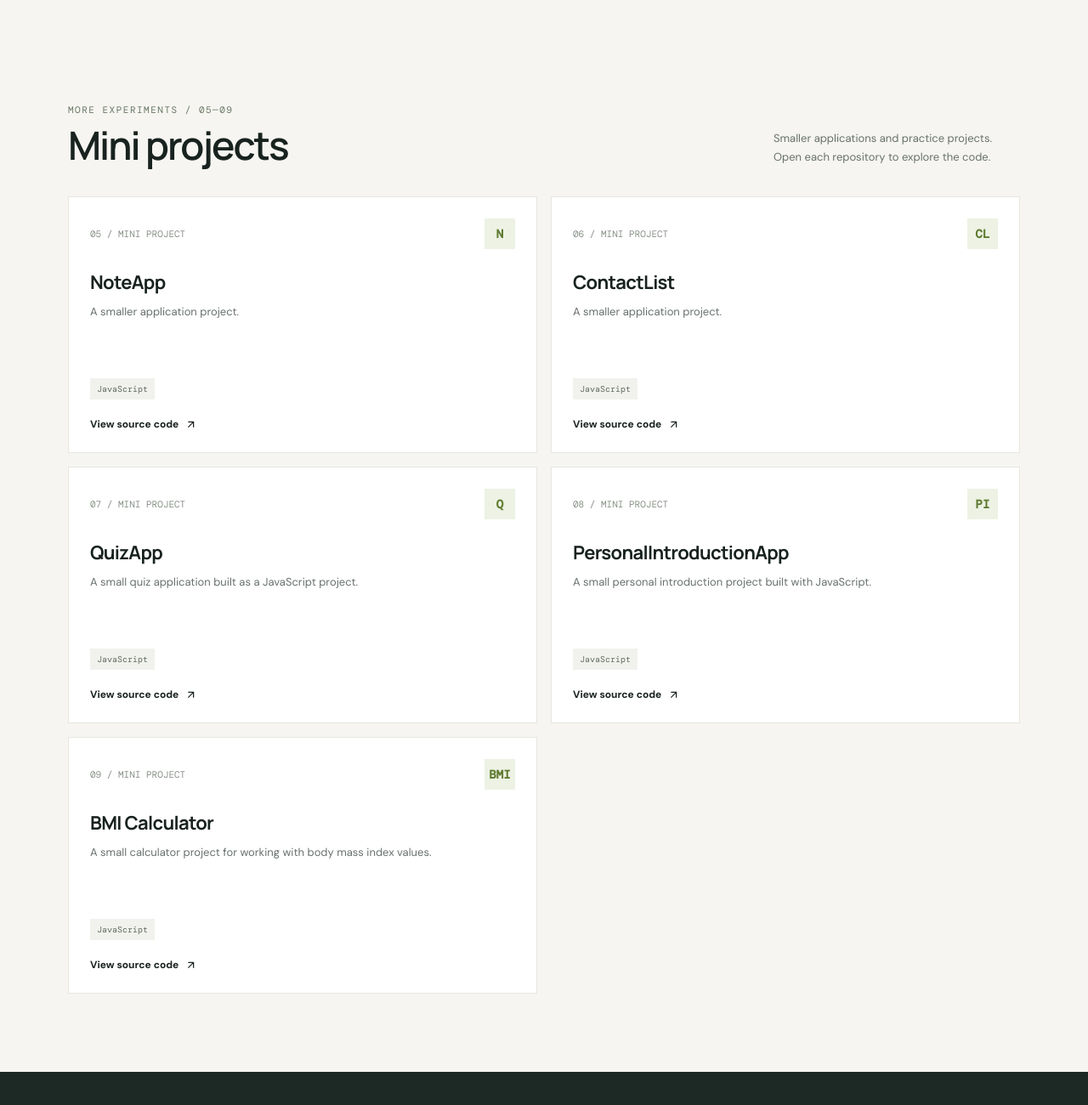
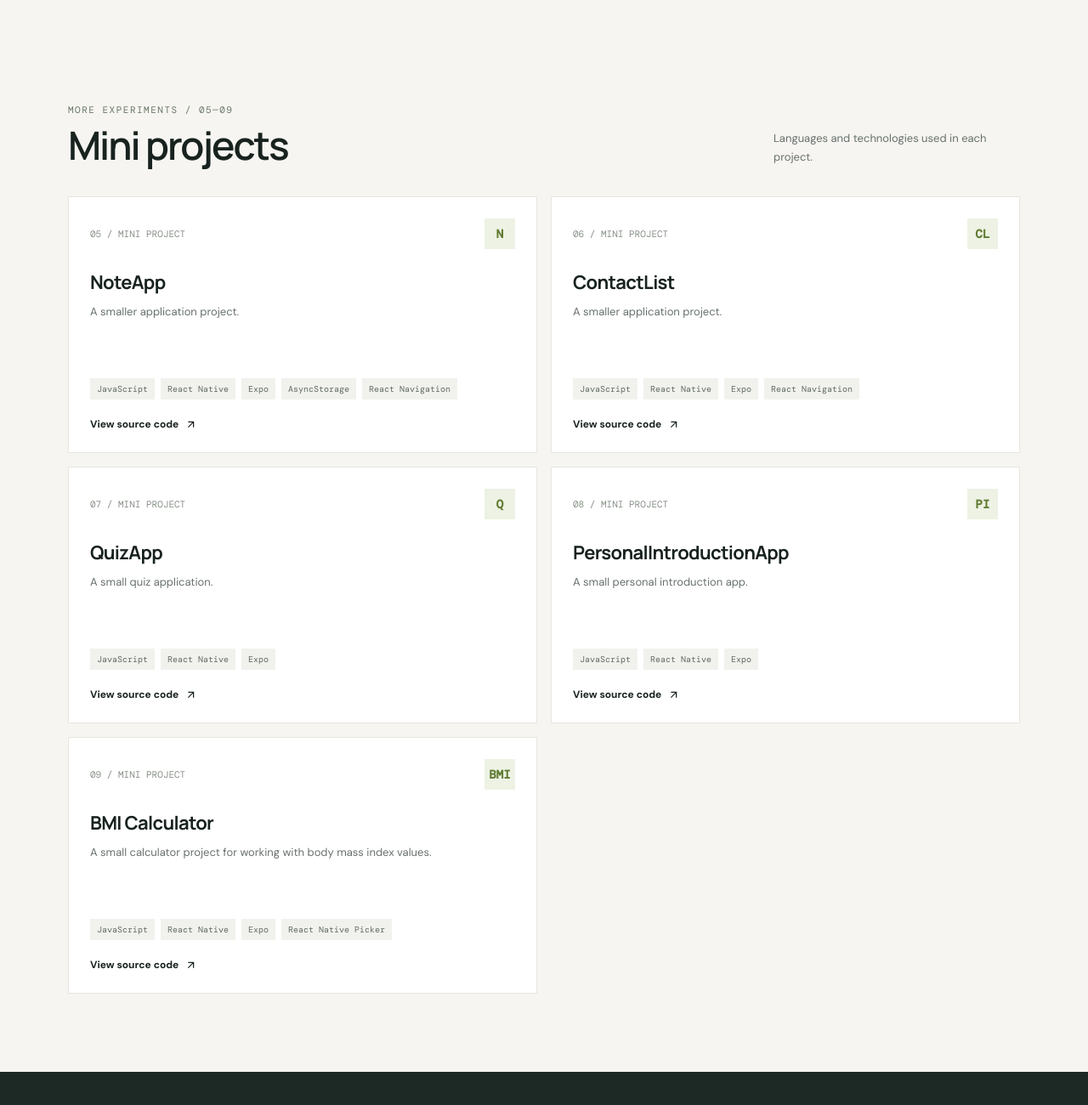
Before and after one commit to AlbionaMaxhuni/albiona-portfolio, a plain HTML site: page index.html in a window 1280 px wide. Shown: the part 1619-2919 px from the top of the page at 85% size. Drawn offline with nearby package versions, Linux system fonts and the light colour scheme.

Commit message:
Show full mini-project technology stacks

```diff
--- a/index.html
+++ b/index.html
@@ -50,13 +50,17 @@
       </div>
     </section>
     <section class="wrap section" id="mini-projects">
-      <div class="section-head"><div><div class="section-tag">More experiments / 05—09</div><h2 class="section-title">Mini projects</h2></div><p class="section-note">Smaller applications and practice projects. Open each repository to explore the code.</p></div>
+      <div class="section-head">
+        <div><div class="section-tag">More experiments / 05—09</div><h2 class="section-title">Mini projects</h2></div>
+        <p class="section-note">Languages and technologies used in each project.</p>
+      </div>
       <div class="projects">
-        <article class="project"><div class="project-top"><span class="project-index">05 / MINI PROJECT</span><span class="project-symbol">N</span></div><h3>NoteApp</h3><p>A smaller application project.</p><div class="tags"><span class="tag">JavaScript</span></div><a class="project-link" href="https://github.com/AlbionaMaxhuni/NoteApp" target="_blank" rel="noreferrer">View source code <svg viewBox="0 0 24 24" fill="none" stroke="currentColor" stroke-width="2"><path d="M7 17 17 7M7 7h10v10"/></svg></a></article>
-        <article class="project"><div class="project-top"><span class="project-index">06 / MINI PROJECT</span><span class="project-symbol">CL</span></div><h3>ContactList</h3><p>A smaller application project.</p><div class="tags"><span class="tag">JavaScript</span></div><a class="project-link" href="https://github.com/AlbionaMaxhuni/ContactList" target="_blank" rel="noreferrer">View source code <svg viewBox="0 0 24 24" fill="none" stroke="currentColor" stroke-width="2"><path d="M7 17 17 7M7 7h10v10"/></svg></a></article>
-              <article class="project"><div class="project-top"><span class="project-index">07 / MINI PROJECT</span><span class="project-symbol">Q</span></div><h3>QuizApp</h3><p>A small quiz application built as a JavaScript project.</p><div class="tags"><span class="tag">JavaScript</span></div><a class="project-link" href="https://github.com/AlbionaMaxhuni/QuizApp" target="_blank" rel="noreferrer">View source code <svg viewBox="0 0 24 24" fill="none" stroke="currentColor" stroke-width="2"><path d="M7 17 17 7M7 7h10v10"/></svg></a></article>
-        <article class="project"><div class="project-top"><span class="project-index">08 / MINI PROJECT</span><span class="project-symbol">PI</span></div><h3>PersonalIntroductionApp</h3><p>A small personal introduction project built with JavaScript.</p><div class="tags"><span class="tag">JavaScript</span></div><a class="project-link" href="https://github.com/AlbionaMaxhuni/PersonalIntroductionApp" target="_blank" rel="noreferrer">View source code <svg viewBox="0 0 24 24" fill="none" stroke="currentColor" stroke-width="2"><path d="M7 17 17 7M7 7h10v10"/></svg></a></article>
-        <article class="project"><div class="project-top"><span class="project-index">09 / MINI PROJECT</span><span class="project-symbol">BMI</span></div><h3>BMI Calculator</h3><p>A small calculator project for working with body mass index values.</p><div class="tags"><span class="tag">JavaScript</span></div><a class="project-link" href="https://github.com/AlbionaMaxhuni/bmiCcalculator" target="_blank" rel="noreferrer">View source code <svg viewBox="0 0 24 24" fill="none" stroke="currentColor" stroke-width="2"><path d="M7 17 17 7M7 7h10v10"/></svg></a></article></div>
+        <article class="project"><div class="project-top"><span class="project-index">05 / MINI PROJECT</span><span class="project-symbol">N</span></div><h3>NoteApp</h3><p>A smaller application project.</p><div class="tags"><span class="tag">JavaScript</span><span class="tag">React Native</span><span class="tag">Expo</span><span class="tag">AsyncStorage</span><span class="tag">React Navigation</span></div><a class="project-link" href="https://github.com/AlbionaMaxhuni/NoteApp" target="_blank" rel="noreferrer">View source code <svg viewBox="0 0 24 24" fill="none" stroke="currentColor" stroke-width="2"><path d="M7 17 17 7M7 7h10v10"/></svg></a></article>
+        <article class="project"><div class="project-top"><span class="project-index">06 / MINI PROJECT</span><span class="project-symbol">CL</span></div><h3>ContactList</h3><p>A smaller application project.</p><div class="tags"><span class="tag">JavaScript</span><span class="tag">React Native</span><span class="tag">Expo</span><span class="tag">React Navigation</span></div><a class="project-link" href="https://github.com/AlbionaMaxhuni/ContactList" target="_blank" rel="noreferrer">View source code <svg viewBox="0 0 24 24" fill="none" stroke="currentColor" stroke-width="2"><path d="M7 17 17 7M7 7h10v10"/></svg></a></article>
+        <article class="project"><div class="project-top"><span class="project-index">07 / MINI PROJECT</span><span class="project-symbol">Q</span></div><h3>QuizApp</h3><p>A small quiz application.</p><div class="tags"><span class="tag">JavaScript</span><span class="tag">React Native</span><span class="tag">Expo</span></div><a class="project-link" href="https://github.com/AlbionaMaxhuni/QuizApp" target="_blank" rel="noreferrer">View source code <svg viewBox="0 0 24 24" fill="none" stroke="currentColor" stroke-width="2"><path d="M7 17 17 7M7 7h10v10"/></svg></a></article>
+        <article class="project"><div class="project-top"><span class="project-index">08 / MINI PROJECT</span><span class="project-symbol">PI</span></div><h3>PersonalIntroductionApp</h3><p>A small personal introduction app.</p><div class="tags"><span class="tag">JavaScript</span><span class="tag">React Native</span><span class="tag">Expo</span></div><a class="project-link" href="https://github.com/AlbionaMaxhuni/PersonalIntroductionApp" target="_blank" rel="noreferrer">View source code <svg viewBox="0 0 24 24" fill="none" stroke="currentColor" stroke-width="2"><path d="M7 17 17 7M7 7h10v10"/></svg></a></article>
+        <article class="project"><div class="project-top"><span class="project-index">09 / MINI PROJECT</span><span class="project-symbol">BMI</span></div><h3>BMI Calculator</h3><p>A small calculator project for working with body mass index values.</p><div class="tags"><span class="tag">JavaScript</span><span class="tag">React Native</span><span class="tag">Expo</span><span class="tag">React Native Picker</span></div><a class="project-link" href="https://github.com/AlbionaMaxhuni/bmiCcalculator" target="_blank" rel="noreferrer">View source code <svg viewBox="0 0 24 24" fill="none" stroke="currentColor" stroke-width="2"><path d="M7 17 17 7M7 7h10v10"/></svg></a></article>
+      </div>
     </section>
     <section class="experience" id="experience"><div class="wrap section"><div class="section-head"><div><div class="section-tag">Experience / 02</div><h2 class="section-title">Learning by doing</h2></div><p class="section-note">Bringing care, communication, and organization to every team and project.</p></div><div class="timeline"><article class="timeline-item"><div class="timeline-date">JUL — SEP 2026</div><div><h3>Administrative Intern — Civil Registry Office</h3><div class="org">Municipality of Mitrovica · Mitrovica, Kosovo</div><p>Supported daily administrative work, helped organize and process official documents, and assisted citizens with civil registry services. Built strong communication, organization, and attention-to-detail skills in a professional team environment.</p></div></article><article class="timeline-item"><div class="timeline-date">JUN 2025</div><div><h3>Web Application Development Training</h3><div class="org">ICT for Kosovo's Growth · Project-based training</div><p>Completed practical training in front-end development with HTML, CSS, and JavaScript, building responsive and user-friendly web applications while strengthening problem-solving and teamwork.</p></div></article></div></div></section>
     <section class="wrap section" id="about"><div class="about-grid"><div><div class="section-tag">A little about me / 03</div><h2 class="section-title">Curious by nature.<br>Developer by choice.</h2><div class="education"><div class="edu-date">2023 — 2026</div><h3>Bachelor in Computer Science and Engineering</h3><p>University “Isa Boletini” · Mitrovica, Kosovo</p></div></div><div><div class="about-copy"><p>I recently graduated in Computer Science and Engineering. My projects have helped me explore responsive web design, full-stack development, and cross-platform mobile apps.</p><p>I'm eager to join a team where I can contribute, keep learning, and grow as a developer. I speak Albanian and English (B2 listening, reading, and writing; B1 speaking).</p></div><div class="skills" aria-label="Technical skills"><span class="skill">HTML5 &amp; CSS3</span><span class="skill">JavaScript</span><span class="skill">React</span><span class="skill">React Native / Expo</span><span class="skill">Node.js</span><span class="skill">Bootstrap</span><span class="skill">Supabase</span><span class="skill">SQL</span><span class="skill">MongoDB</span><span class="skill">Firebase</span><span class="skill">Git &amp; GitHub</span><span class="skill">Python · basic</span><span class="skill">C# · basic</span><span class="skill">REST APIs · basics</span></div></div></div></section>
```
